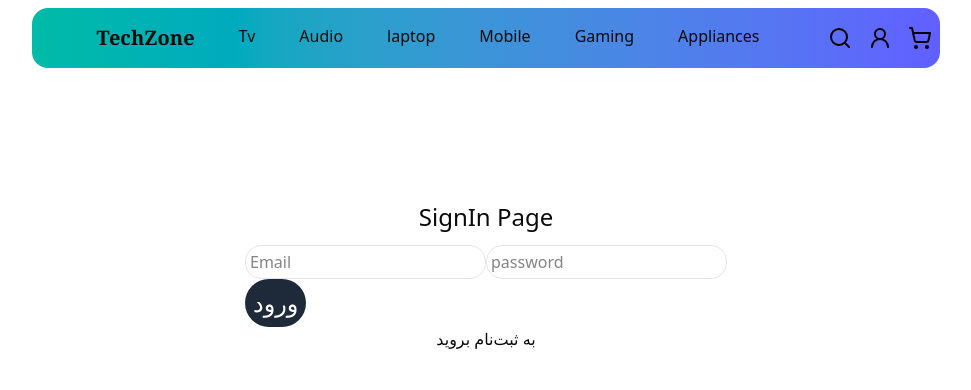
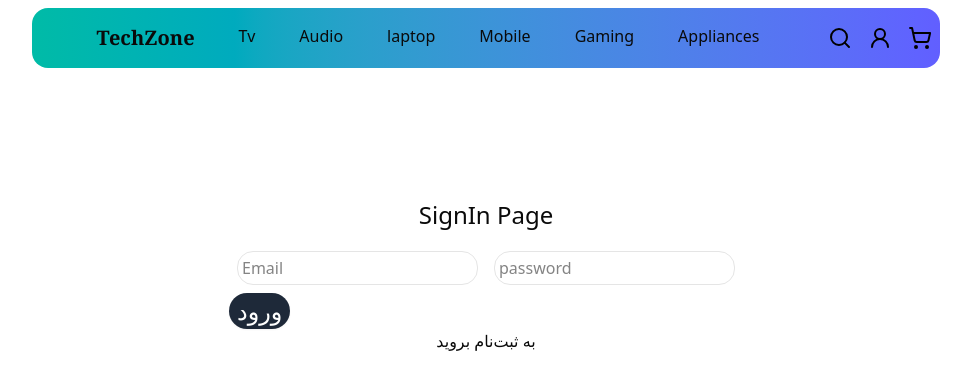
Before and after one commit to mrejo11/Ecommerce-Store, a Next.js app: page /account/signIn in a window 1280 px wide. Shown: the top 390 px of the page, without its empty margins (154-1125 px from the left). Built offline with nearby package versions, Linux system fonts and the light colour scheme; no server answers.

Commit message:
check&RefactoreAuth&Redux

```diff
--- a/src/app/account/signIn/page.tsx
+++ b/src/app/account/signIn/page.tsx
@@ -3,76 +3,86 @@ import {
   signInWithEmailAndPassword,
   createUserWithEmailAndPassword,
 } from "firebase/auth";
-import { useState } from "react";
-// import { useRouter } from "next/navigation";
+// import { useState } from "react";
+import { useRouter } from "next/navigation";
 import { auth } from "@/lib/fireBase";
+import { Button } from "@/components/ui/button";
+import { Loader2 } from "lucide-react";
+import { AppDispatch, RootState } from "@/store/store";
+import { setEmail,setIsLoading,setIsLogin,setPassword } from "@/store/authSlice";//تابع رو اینمپورت میکنیم
+import { useDispatch } from "react-redux";
+import { useSelector } from "react-redux";
 
 const AuthForm = () => {
-  const [isLogin, setIsLogin] = useState(true); // حالت ورود یا ثبت‌نام
-  const [email, setEmail] = useState("");
-  const [password, setPassword] = useState("");
-  // const router = useRouter();
+  // const [isLogin, setIsLogin] = useState(true); // حالت ورود یا ثبت‌نام
+  // const [email, setEmail] = useState("");
+  // const [password, setPassword] = useState("");
+  // const [isLoading, setIsLoading] = useState(false); // حالت لودینگ
+  const dispatch=useDispatch<AppDispatch>()
+  const {email,isLoading,isLogin,password}=useSelector((state:RootState)=>state.authSlice)//استیت تابع رو تو متغفیر دیاسراکت کردیم
+  const router = useRouter();
 
   const handleSubmit = (e: React.FormEvent) => {
     e.preventDefault();
+    dispatch(setIsLoading(true)); // شروع لودینگ قبل از درخواست
+
     if (isLogin) {
-      //درخواست ورود
+      // درخواست ورود
       signInWithEmailAndPassword(auth, email, password)
         .then((userCredential) => {
           const user = userCredential.user;
-          console.log("succsess login", user.email);
+          console.log("ورود موفق:", user.email);
+          router.push("/account/signIn/shipping"); // هدایت به صفحه شیپینگ
         })
         .catch((error) => {
-          console.log("fail to login", error.message);
-        });
-      // ارسال درخواست ورود
-      console.log("ورود با ایمیل:", email, "و رمز عبور:", password);
-
-      // در اینجا می‌توانید درخواست API برای ورود به سیستم را اضافه کنید
+          console.log("خطا در ورود:", error.message);
+        })
+        .finally(() => dispatch(setIsLoading(false))); // پایان لودینگ
     } else {
       // درخواست ثبت‌نام
       createUserWithEmailAndPassword(auth, email, password)
         .then((userCredential) => {
-      // کاربر با موفقیت ثبت‌نام کرد
           const user = userCredential.user;
           console.log("ثبت‌نام موفق:", user.email);
         })
         .catch((error) => {
-      // خطا در ثبت‌نام
           console.log("خطا در ثبت‌نام:", error.message);
-    });
+        })
+        .finally(() => dispatch(setIsLoading(false))); // پایان لودینگ
     }
   };
 
-  const handleClick = () => {};
-
   return (
-    <div className=" flex flex-col w-full h-[50vh] justify-center items-center">
+    <div className="flex flex-col w-full h-[50vh] justify-center items-center">
       <h1 className="text-2xl mb-3">{isLogin ? "SignIn Page" : "Register"}</h1>
       <form onSubmit={handleSubmit}>
         <input
-          className="border p-1 rounded-2xl"
+          className="border p-1 rounded-2xl m-2"
           type="email"
           placeholder="Email"
           value={email}
-          onChange={(e) => setEmail(e.target.value)}
+          onChange={(e) => dispatch(setEmail(e.target.value))}
         />
         <input
-          className="border p-1 rounded-2xl"
+          className="border p-1 rounded-2xl m-2"
           type="password"
           placeholder="password"
           value={password}
-          onChange={(e) => setPassword(e.target.value)}
+          onChange={(e) => dispatch(setPassword(e.target.value))}
         />
-        <button
+        <Button
+          disabled={isLoading} // دکمه فقط موقع لودینگ غیرفعال می‌شه
           className="bg-gray-800 p-2 text-2xl text-white rounded-full flex items-center justify-center"
           type="submit"
-          onClick={handleClick}
         >
-          {isLogin ? "ورود" : "ثبت‌نام"}
-        </button>
+          {isLoading ? (
+            <Loader2 className="animate-spin" />
+          ) : (
+            <>{isLogin ? "ورود" : "ثبت‌نام"}</>
+          )}
+        </Button>
       </form>
-      <button onClick={() => setIsLogin(!isLogin)}>
+      <button onClick={() => dispatch(setIsLogin(!isLogin))}>
         {isLogin ? "به ثبت‌نام بروید" : "به ورود بروید"}
       </button>
 
--- /dev/null
+++ b/src/app/account/signIn/shipping/page.tsx
@@ -0,0 +1,8 @@
+
+export default function ShippingPage() {
+  return (
+    <div>
+      here is shipping bage
+    </div>
+  )
+}
--- a/src/lib/fireBase.ts
+++ b/src/lib/fireBase.ts
@@ -17,9 +17,15 @@ let app;
 try {
   app = initializeApp(firebaseConfig);
   console.log("Firebase App initialized:", app.name);
-} catch (error) {
-  console.error("Error initializing Firebase:", error);
+} catch (error: unknown) {
+  if (error instanceof Error) {
+    console.error("Register Error:", error.message);
+  } else {
+    console.error("An unknown error occurred");
+  }
+  throw error
 }
+
 
 export const auth = getAuth(app);
 
@@ -28,8 +34,12 @@ export const registerUser = async (email: string, password: string) => {
     const userCredential = await createUserWithEmailAndPassword(auth, email, password);
     console.log("User registered:", userCredential.user);
     return userCredential;
-  } catch (error: any) {
-    console.error("Register Error:", error.code, error.message);
+  } catch (error: unknown) {
+    if(error instanceof Error){
+      console.error("Register Error:", error.message);
+    }else{
+      console.log("An unknow error occured")
+    }
     throw error;
   }
 };
@@ -39,8 +49,12 @@ export const loginUser = async (email: string, password: string) => {
     const userCredential = await signInWithEmailAndPassword(auth, email, password);
     console.log("User logged in:", userCredential.user);
     return userCredential;
-  } catch (error: any) {
-    console.error("Login Error:", error.code, error.message);
+  } catch (error: unknown) {
+    if(error instanceof Error){
+      console.log("Login Error",error.message)
+    }else{
+      console.log("An unknow error occured")
+    }
     throw error;
   }
 };
--- a/src/store/authSlice.ts
+++ b/src/store/authSlice.ts
@@ -6,7 +6,7 @@ interface AuthState{
     password:string;
     isLogin:boolean;
     error:string;
-    isAuthenticated: boolean,
+    isLoading: boolean,
     user: User|null,
 }
 
@@ -15,7 +15,7 @@ const initialState:AuthState={
     password:'',
     isLogin:true,
     error:'',
-    isAuthenticated: false, // اضافه شده برای ذخیره وضعیت ورود
+    isLoading:false,
     user: null, // اضافه شده برای ذخیره اطلاعات کاربر
 }
 
@@ -32,19 +32,17 @@ export const authSlice=createSlice({
         setError(state,action:PayloadAction<string>){
             state.error=action.payload
         },
-        toggleIsLogin(state){
-            state.isLogin=!state.isLogin
+        setIsLogin(state,action:PayloadAction<boolean>){
+            state.isLogin=action.payload
         },
-        setUser: (state, action) => {
-            state.user = action.payload;
-            state.isAuthenticated = true;
+        setIsLoading: (state, action:PayloadAction<boolean>) => {
+            state.isLoading = action.payload;
           },
           clearUser: (state) => {
             state.user = null;
-            state.isAuthenticated = false;
           },
     }
 })
 
-export const {setEmail,setPassword,setError,toggleIsLogin,setUser, clearUser}= authSlice.actions
+export const {setEmail,setPassword,setError,setIsLogin,setIsLoading, clearUser}= authSlice.actions
 export const authSliceReducer=authSlice.reducer
```
Lines whose indentation alone changed are shown as unchanged.
